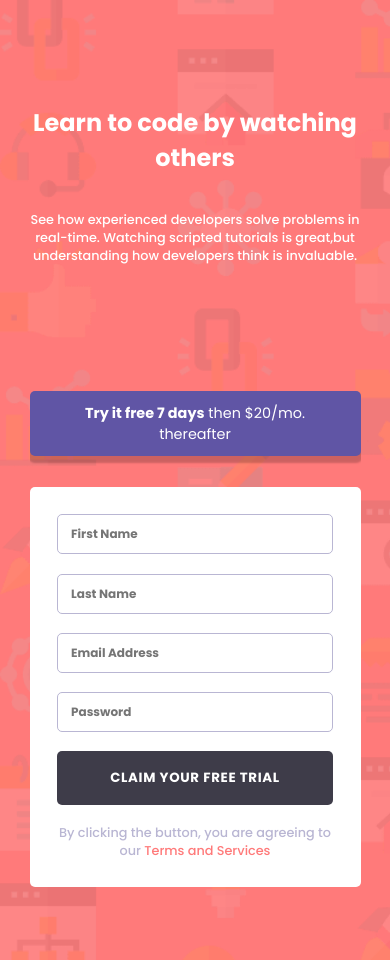
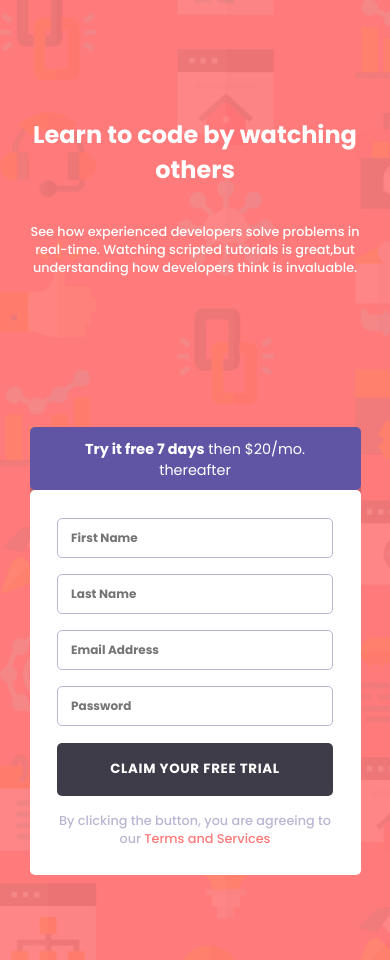
Before and after one commit to Lucascollins/Intro-component-with-sign-up-form, a plain HTML site: page index.html in a window 390 px wide. Drawn offline with Linux system fonts and the light colour scheme.

Commit message:
iphone responsive

```diff
--- a/style.css
+++ b/style.css
@@ -68,7 +68,7 @@ body{
     display: flex;
     flex-direction: column;
     justify-content: space-between;
-    height: 31em;
+    height: 28em;
     background: none;
     padding: 0;
 }
```
